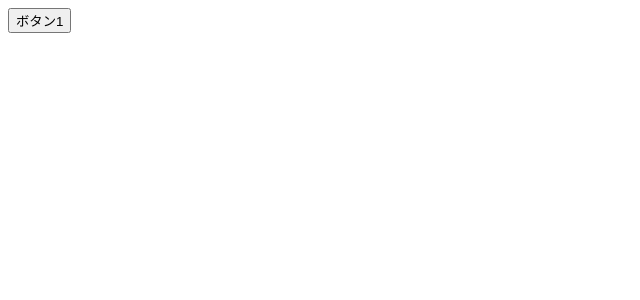
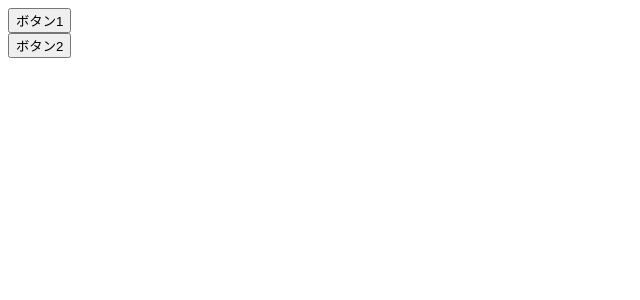
Before and after one commit to Yuma0309/Study-React, a React (Create React App) app in the folder React_sample_Yuma/my-react/: page / in a window 1280 px wide. Shown: the top 300 px of the page, without its empty margins (0-640 px from the left). Built offline with nearby package versions, Linux system fonts and the light colour scheme.

Commit message:
リスト5-1-4までの動作を確認

```diff
--- /dev/null
+++ b/React_sample_Yuma/my-react/src/chap05/LazyButton2.js
@@ -0,0 +1,7 @@
+export default function LazyButton2() {
+  return (
+    <div>
+      <button id="btn">ボタン2</button>
+    </div>
+  );
+}
--- a/React_sample_Yuma/my-react/src/index.js
+++ b/React_sample_Yuma/my-react/src/index.js
@@ -1,10 +1,10 @@
 // React関連のライブラリをインポート
 import ReactDOM from 'react-dom/client';
-import LazyBasic from './chap05/LazyBasic';
+import LazyMulti from './chap05/LazyMulti';
 
 // Reactアプリ（Appコンポーネント）を描画
 const root = ReactDOM.createRoot(document.getElementById('root'));
 
 root.render(
-  <LazyBasic />
+  <LazyMulti />
 );
```
